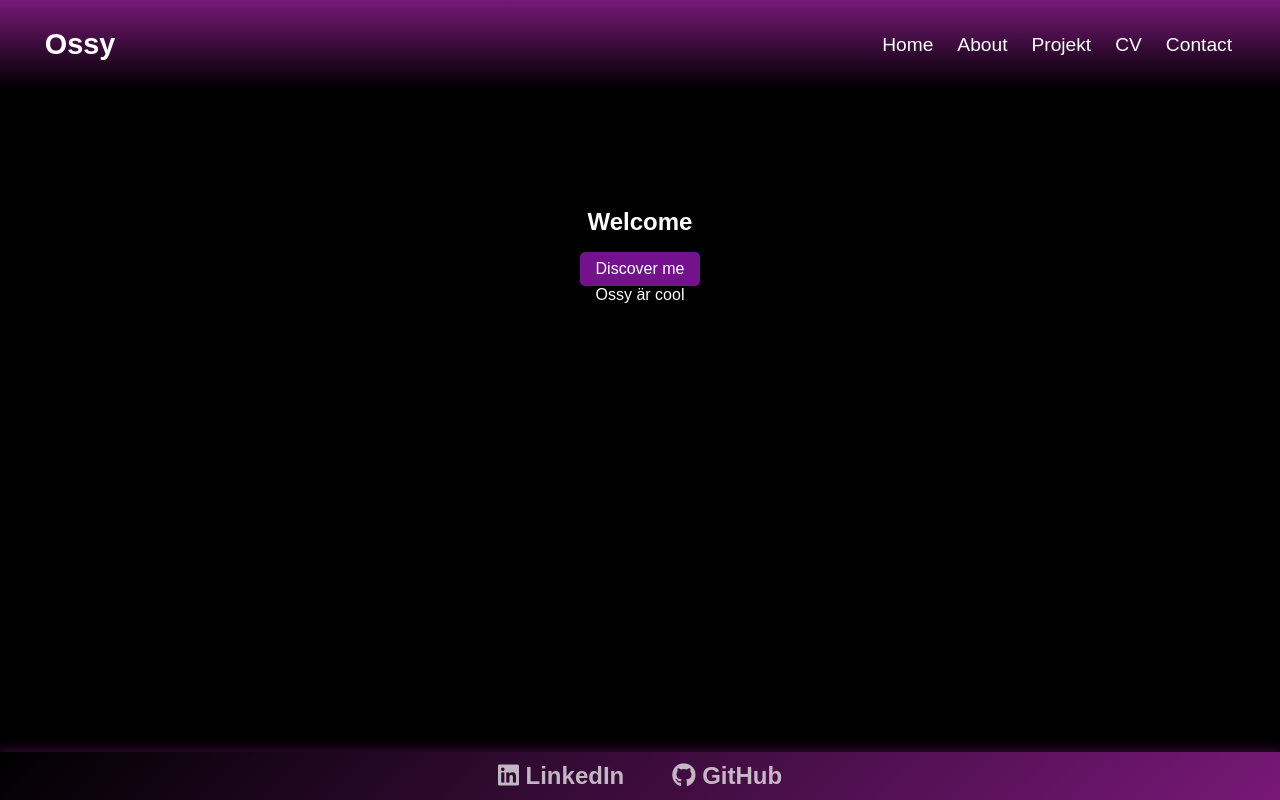
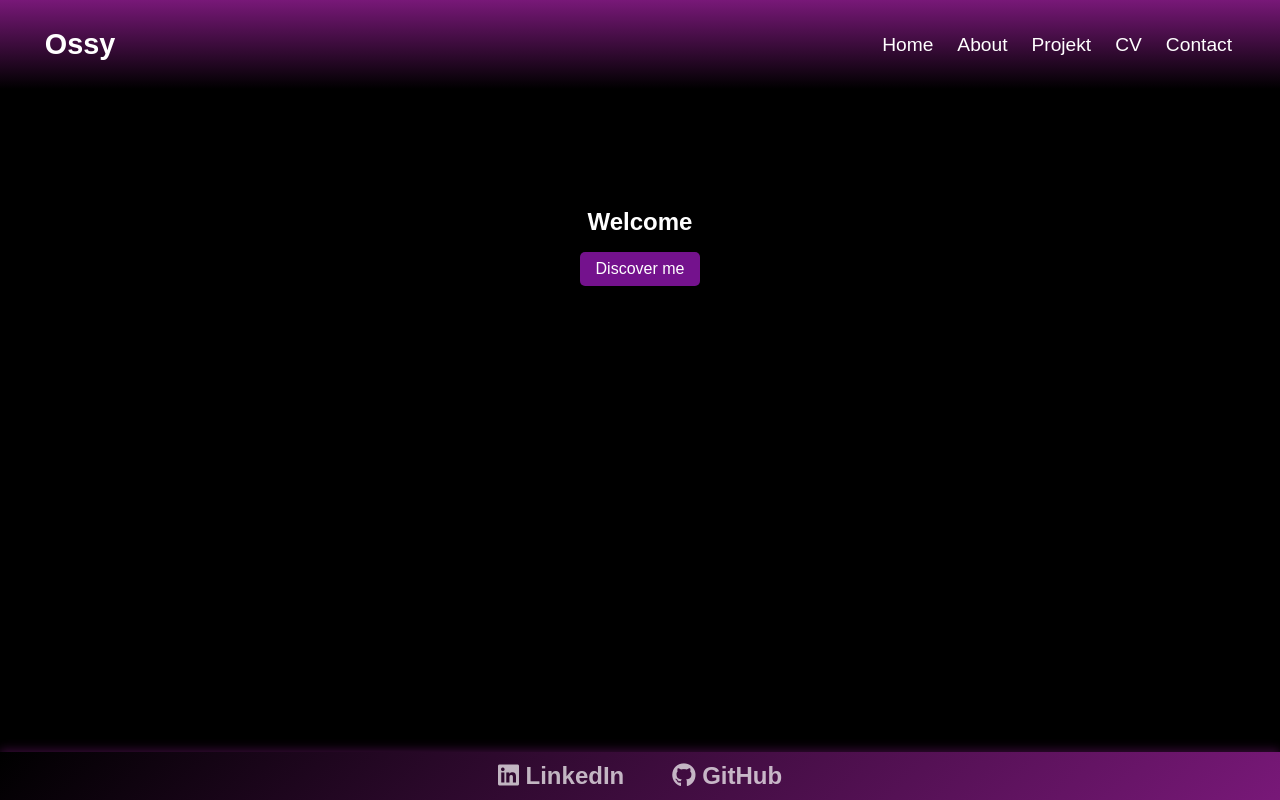
Before and after one commit to OssyCA/Portfolio, a plain HTML site: page index.html in a window 1280 px wide. Drawn offline with Linux system fonts and the light colour scheme.

Commit message:
Removed p

```diff
--- a/index.html
+++ b/index.html
@@ -31,7 +31,6 @@
         <h2 class="welcomeHeader">Welcome</h2>
 
         <button id="discBtn">Discover me</button>
-        <p>Ossy är cool</p>
     </main>
     <footer>
         <div class="footer_links">
```
